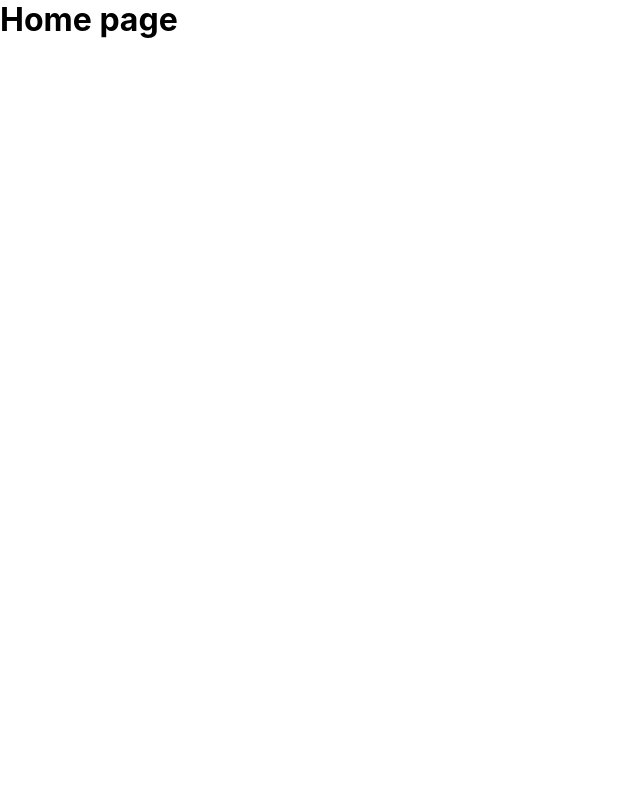
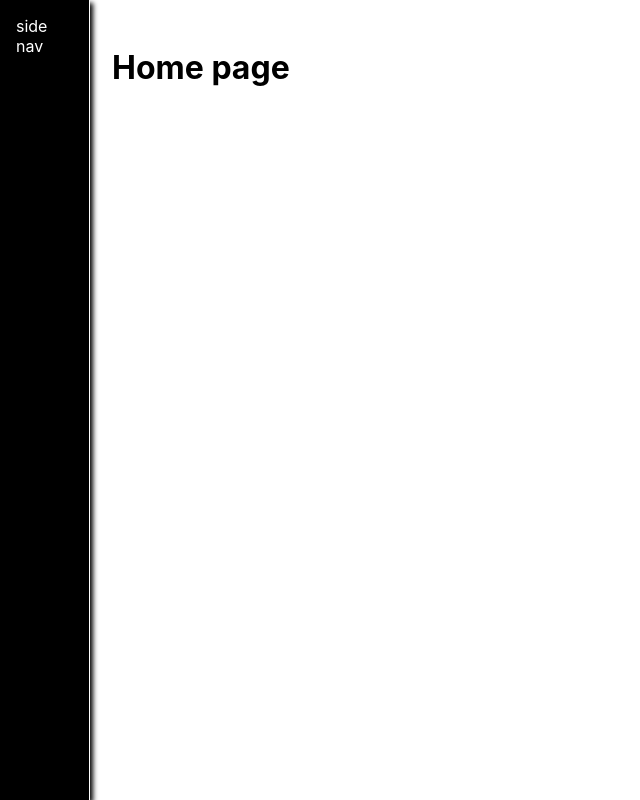
Before and after one commit to HRFocus/HRFocusFE, a React (Create React App) app: page /user/home in a window 1280 px wide. Shown: the whole page, without its empty margins (0-640 px from the left). Built offline with nearby package versions, Linux system fonts and the light colour scheme.

Commit message:
added required pages for users

```diff
--- a/src/App.js
+++ b/src/App.js
@@ -12,7 +12,8 @@ import Pricing from "./pages/LandingPage/Pricing/Pricing";
 import SignUp from "./pages/SignUp/SignUp";
 import Navbar from "./shared/Navigation/Navbar";
 import BottomNav from "./shared/Navigation/BottomNav";
-import Home from "./pages/Home/Home";
+import Home from "./pages/UserPages/Home/Home";
+import SideNav from "./shared/Navigation/SideNav/SideNav";
 
 function App() {
   return (
@@ -28,6 +29,7 @@ function App() {
             </Route>
             <Route path="/user">
               {/* Any navbar */}
+              <SideNav/>
               <Switch>
                 <Route path="/user/home">
                 <Home/>
--- /dev/null
+++ b/src/pages/UserPages/Home/Home.css
@@ -0,0 +1,3 @@
+.home-page-container{
+    padding: 3rem 7rem;
+}
--- a/src/pages/Home/Home.js
+++ b/src/pages/UserPages/Home/Home.js
@@ -2,7 +2,7 @@ import React from 'react'
 import "./Home.css"
 const Home = () => {
   return (
-    <div>
+    <div className='home-page-container'>
       <h1>Home page</h1>
     </div>
   )
--- a/src/shared/Navigation/SideNav/SideNav.css
+++ b/src/shared/Navigation/SideNav/SideNav.css
@@ -0,0 +1,10 @@
+.side-nav-container{
+    position: fixed;
+    width: 7vw;
+    background-color: black;
+    height: 100%;
+    color: white;
+    border-right: 1px solid #ffffff;
+    padding: 1rem;
+    box-shadow: 3px 3px 5px black;
+}
--- a/src/shared/Navigation/SideNav/SideNav.js
+++ b/src/shared/Navigation/SideNav/SideNav.js
@@ -2,9 +2,9 @@ import React from 'react'
 import "./SideNav.css"
 const SideNav = () => {
   return (
-    <div className='side-nav-container'>
-
-    </div>
+    <aside className='side-nav-container'>
+      side nav
+    </aside>
   )
 }
 
```
Also changed, not shown: src/pages/UserPages/LeaveTracker/LeaveTracker.js (added, +11 -0 lines), src/pages/UserPages/OrgTree/Organisation.js (added, +11 -0 lines), src/pages/UserPages/TimeTracker/TimeTracker.js (added, +11 -0 lines), src/pages/UserPages/LeaveTracker/LeaveTracker.css (added), src/pages/UserPages/OrgTree/Organisation.css (added), src/pages/UserPages/TimeTracker/TimeTracker.css (added).
